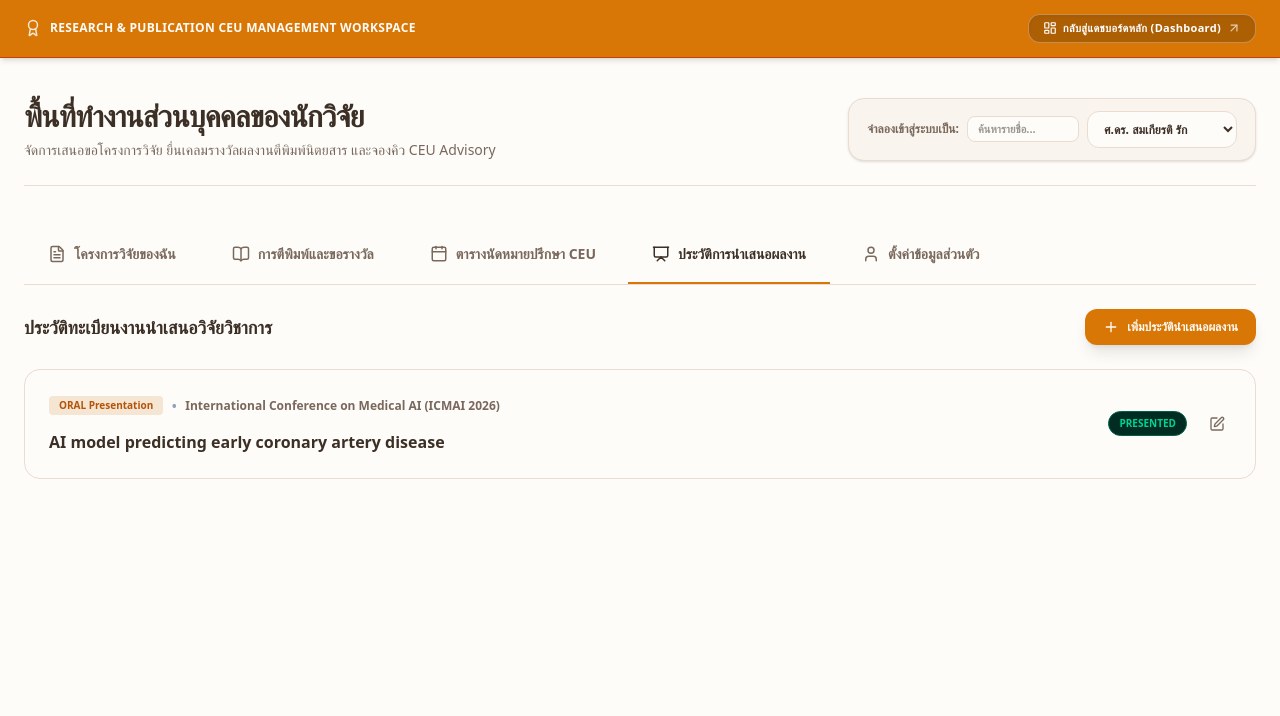
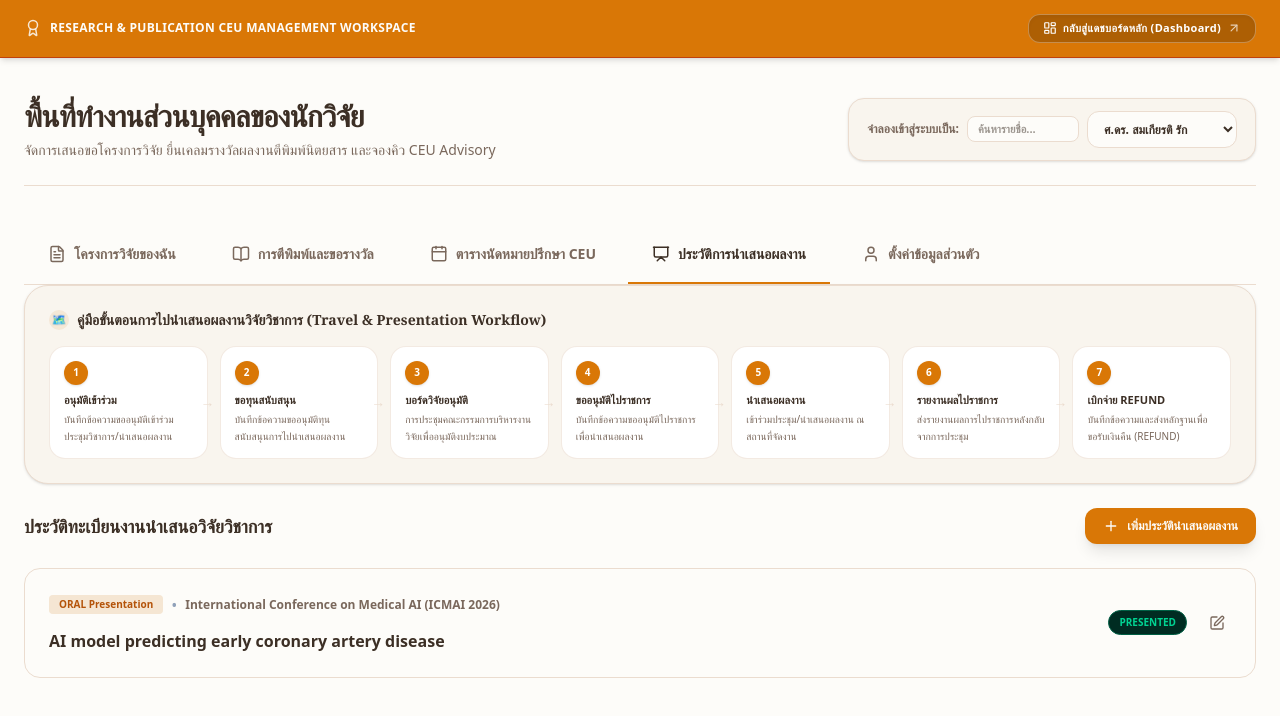
Before and after one commit to SolarXtr/iram-services, a Next.js app: page /my-workspace in a window 1280 px wide. Both pictures are taken after a click on the button "ประวัติการนำเสนอผลงาน". Shown: the top 716 px of the page. Built offline with nearby package versions, Linux system fonts and the light colour scheme.

Commit message:
Add Visual Workflow Tracker for Travel and Presentation process in presentations workspace tab

```diff
--- a/src/app/my-workspace/page.tsx
+++ b/src/app/my-workspace/page.tsx
@@ -1133,6 +1133,43 @@ export default function ResearcherWorkspace() {
         {/* TAB 4: PRESENTATIONS */}
         {activeTab === 'presentations' && (
           <div className="space-y-6">
+            {/* Visual Workflow Steps */}
+            <div className="bg-[#f9f5ee] border border-[#ebdccf] rounded-3xl p-6 shadow-sm">
+              <h3 className="text-sm font-bold text-[#3c2f25] mb-4 flex items-center gap-2 font-serif">
+                <span className="flex items-center justify-center w-5 h-5 bg-[#d97706]/10 text-[#d97706] rounded-full text-xs">🗺️</span>
+                คู่มือขั้นตอนการไปนำเสนอผลงานวิจัยวิชาการ (Travel & Presentation Workflow)
+              </h3>
+
+              <div className="grid grid-cols-1 sm:grid-cols-2 md:grid-cols-4 lg:grid-cols-7 gap-3 text-xs">
+                {[
+                  { step: 1, label: 'อนุมัติเข้าร่วม', desc: 'บันทึกข้อความขออนุมัติเข้าร่วมประชุมวิชาการ/นำเสนอผลงาน' },
+                  { step: 2, label: 'ขอทุนสนับสนุน', desc: 'บันทึกข้อความขออนุมัติทุนสนับสนุนการไปนำเสนอผลงาน' },
+                  { step: 3, label: 'บอร์ดวิจัยอนุมัติ', desc: 'การประชุมคณะกรรมการบริหารงานวิจัยเพื่ออนุมัติงบประมาณ' },
+                  { step: 4, label: 'ขออนุมัติไปราชการ', desc: 'บันทึกข้อความขออนุมัติไปราชการเพื่อนำเสนอผลงาน' },
+                  { step: 5, label: 'นำเสนอผลงาน', desc: 'เข้าร่วมประชุม/นำเสนอผลงาน ณ สถานที่จัดงาน' },
+                  { step: 6, label: 'รายงานผลไปราชการ', desc: 'ส่งรายงานผลการไปราชการหลังกลับจากการประชุม' },
+                  { step: 7, label: 'เบิกจ่าย REFUND', desc: 'บันทึกข้อความและส่งหลักฐานเพื่อขอรับเงินคืน (REFUND)' },
+                ].map((item, idx) => (
+                  <div key={item.step} className="bg-white border border-[#ebdccf]/60 hover:border-[#d97706]/40 p-3.5 rounded-2xl relative flex flex-col justify-between transition-all group hover:shadow-md">
+                    <div>
+                      <div className="flex items-center justify-between mb-2">
+                        <span className="w-6 h-6 bg-[#d97706] text-white flex items-center justify-center rounded-full text-[10px] font-bold shadow-sm group-hover:scale-110 transition-transform">
+                          {item.step}
+                        </span>
+                        {idx < 6 && (
+                          <span className="hidden lg:block absolute -right-2 top-1/2 -translate-y-1/2 z-10 text-[#ebdccf] font-bold text-sm">
+                            →
+                          </span>
+                        )}
+                      </div>
+                      <p className="font-bold text-[#3c2f25] text-[11px] mb-1 group-hover:text-[#d97706] transition-colors">{item.label}</p>
+                      <p className="text-[10px] text-[#7a685c] leading-relaxed font-medium">{item.desc}</p>
+                    </div>
+                  </div>
+                ))}
+              </div>
+            </div>
+
             <div className="flex items-center justify-between mt-6">
               <h2 className="text-lg font-bold text-[#3c2f25]">ประวัติทะเบียนงานนำเสนอวิจัยวิชาการ</h2>
               <button
```
